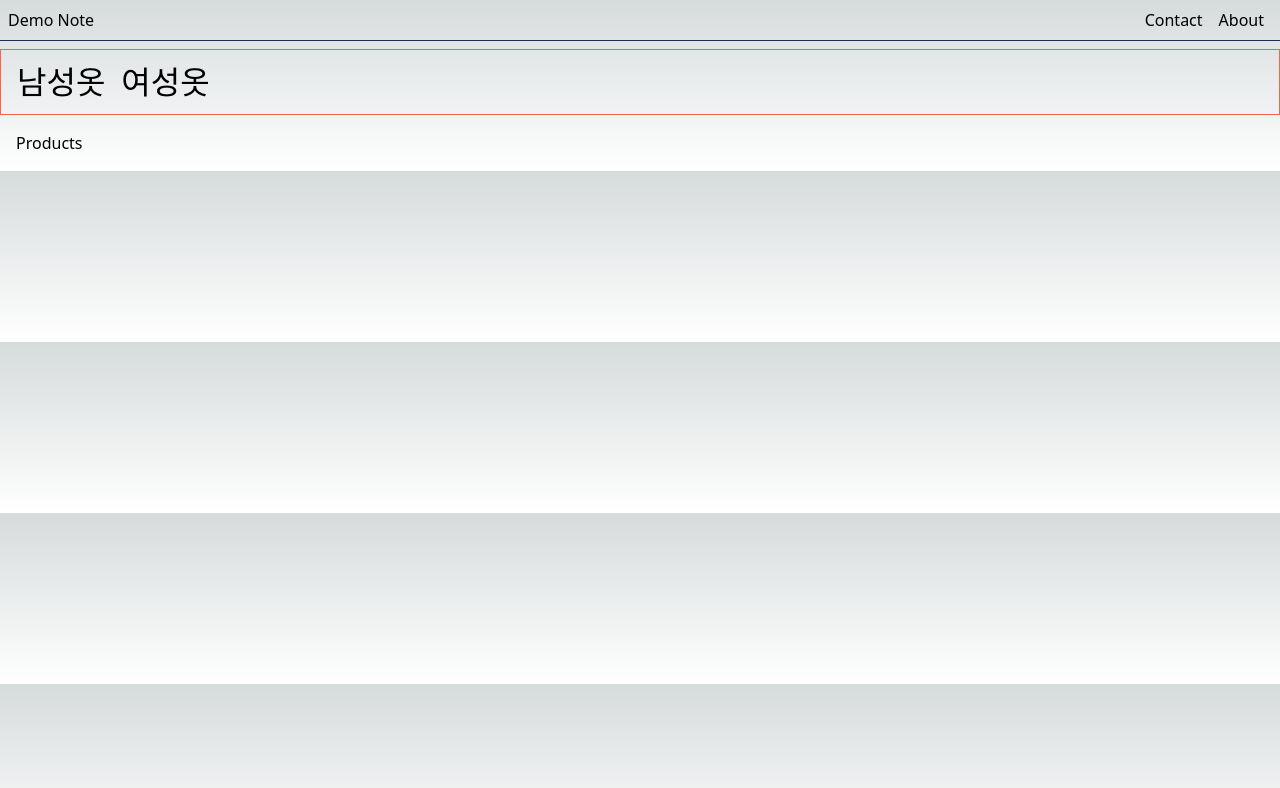
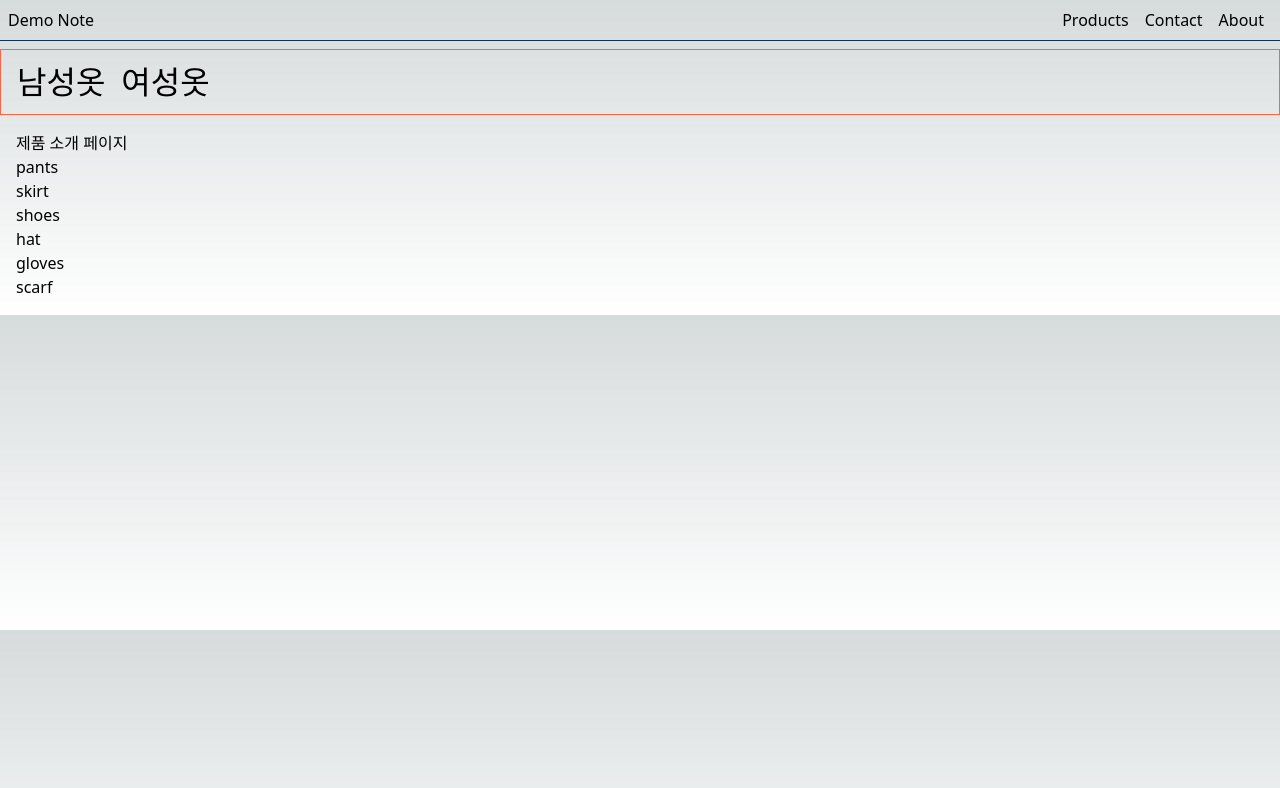
Before and after one commit to akfangus/nextjs-basic, a Next.js app: page /products in a window 1280 px wide. Shown: the top 788 px of the page. Built offline with nearby package versions, Linux system fonts and the light colour scheme.

Commit message:
nextjs 의 Link를 사용해서 라우팅동작 지정,

```diff
--- a/src/app/layout.tsx
+++ b/src/app/layout.tsx
@@ -1,3 +1,4 @@
+import Link from "next/link";
 import "./globals.css";
 import styles from "./layout.module.css";
 
@@ -17,8 +18,9 @@ export default function RootLayout({
         <header className={styles.header}>
           <h1>Demo Note</h1>
           <nav className={styles.nav}>
-            <a href="">Contact</a>
-            <a href="">About</a>
+            <Link href="products">Products</Link>
+            <Link href="/contact">Contact</Link>
+            <Link href="/about">About</Link>
           </nav>
         </header>
         {children}
--- a/src/app/products/layout.tsx
+++ b/src/app/products/layout.tsx
@@ -1,3 +1,4 @@
+import Link from "next/link";
 import styles from "./layout.module.css";
 
 export default function ProductsLayout({
@@ -8,8 +9,8 @@ export default function ProductsLayout({
   return (
     <>
       <nav className={styles.nav}>
-        <a href="">남성옷</a>
-        <a href="">여성옷</a>
+        <Link href="/products/men">남성옷</Link>
+        <Link href="/products/women">여성옷</Link>
       </nav>
       <section className={styles.product}>{children}</section>
     </>
--- a/src/app/products/page.tsx
+++ b/src/app/products/page.tsx
@@ -1,7 +1,18 @@
+import Link from "next/link";
+
+const products = ["pants", "skirt", "shoes", "hat", "gloves", "scarf"];
+
 export default function ProductsPage() {
   return (
-    <div>
-      <h1>Products</h1>
-    </div>
+    <>
+      <h1>제품 소개 페이지</h1>
+      <ul>
+        {products.map((product, index) => (
+          <li key={index}>
+            <Link href={`products/${product}`}>{product}</Link>
+          </li>
+        ))}
+      </ul>
+    </>
   );
 }
```
